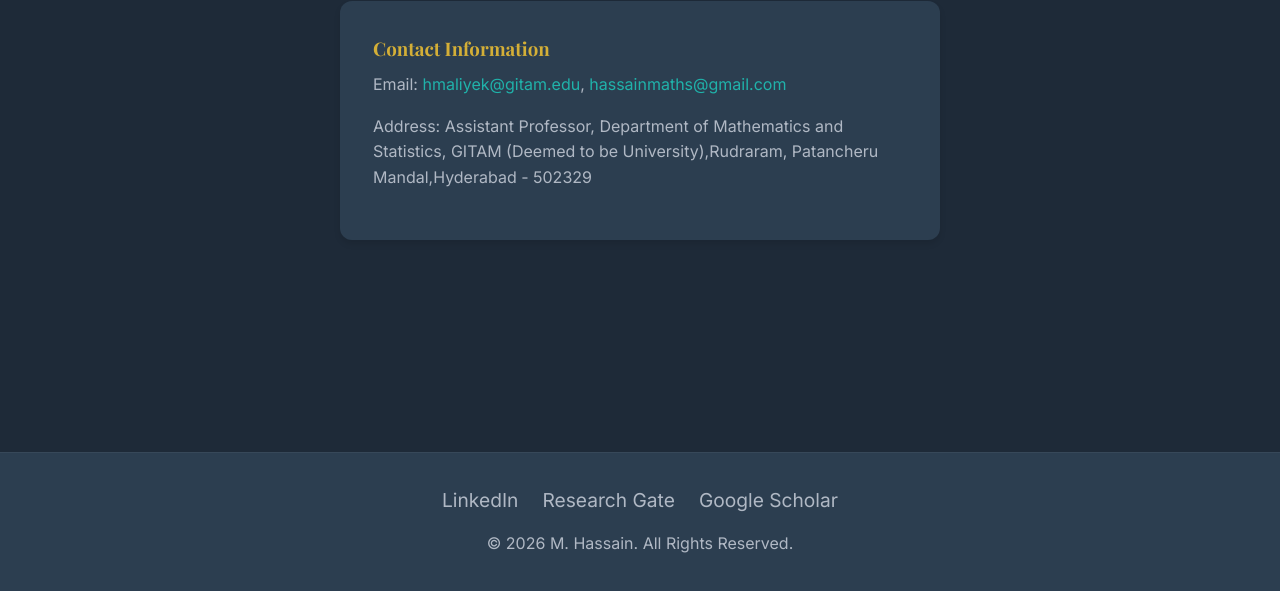
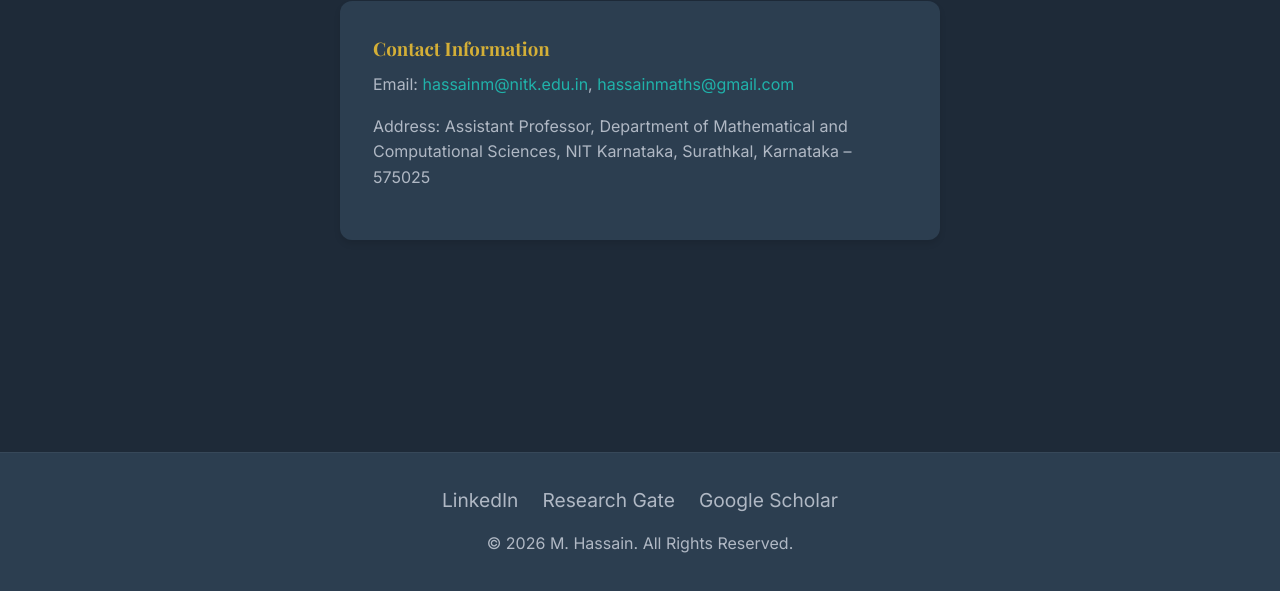
Before and after one commit to m-hassain/m-hassain.github.io, a plain HTML site: page contact.html in a window 1280 px wide. Shown: the part 195-786 px from the top of the page. Drawn offline with nearby package versions, Linux system fonts and the light colour scheme.

Commit message:
Update contact.html

```diff
--- a/contact.html
+++ b/contact.html
@@ -17,11 +17,11 @@
         <div class="contact-container">
             <div class="card" style="margin-bottom: 2rem;">
                 <h3>Contact Information</h3>
-                <p>Email: <a href="mailto:hmaliyek@gitam.edu"
-                        style="color: var(--accent-teal);">hmaliyek@gitam.edu</a>, <a
+                <p>Email: <a href="mailto:hassainm@nitk.edu.in"
+                        style="color: var(--accent-teal);">hassainm@nitk.edu.in</a>, <a
                         href="mailto:hassainmaths@gmail.com"
                         style="color: var(--accent-teal);">hassainmaths@gmail.com</a></p>
-                <p>Address: Assistant Professor, Department of Mathematics and Statistics, GITAM (Deemed to be University),Rudraram, Patancheru Mandal,Hyderabad - 502329
+                <p>Address: Assistant Professor, Department of Mathematical and Computational Sciences, NIT Karnataka, Surathkal, Karnataka – 575025
                 </p>
             </div>
         </div>
```
